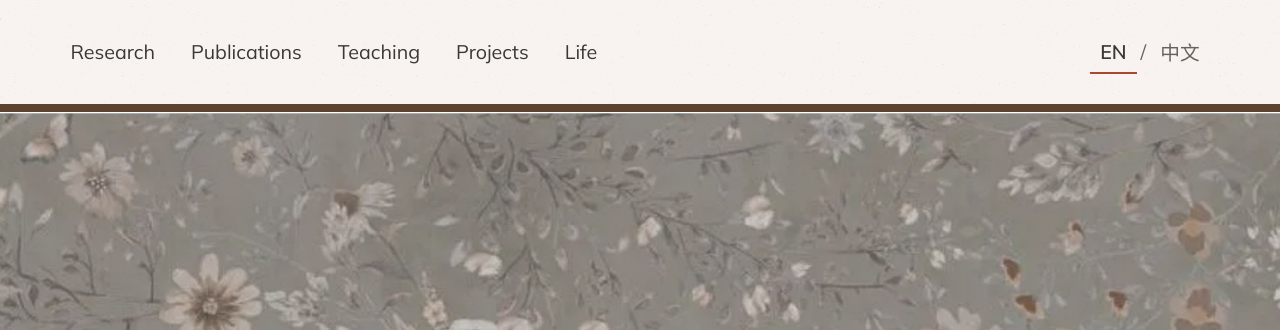
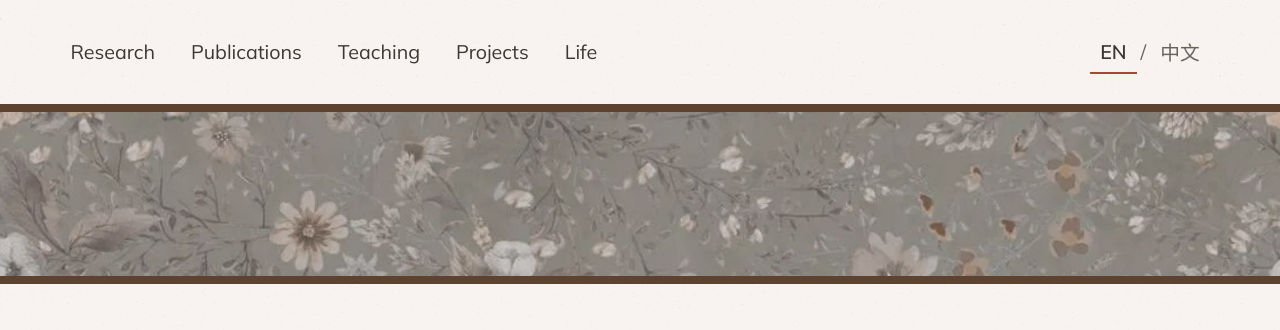
Before and after one commit to IONE3201/ione3201.github.io, a plain HTML site: page web/anyucheng/index.html in a window 1280 px wide. Shown: the top 330 px of the page. Drawn offline with nearby package versions, Linux system fonts and the light colour scheme.

Commit message:
Make the top banner shorter
Co-Authored-By: Claude Fable 5.2 <noreply@anthropic.com>
Claude-Session: https://claude.ai/code/session_018JBiZYXkG9BFBBaLP6bSJ8

```diff
--- a/web/anyucheng/index.html
+++ b/web/anyucheng/index.html
@@ -36,7 +36,7 @@ nav{display:flex;flex-wrap:wrap;align-items:center;justify-content:space-between
 .lang button[aria-pressed="true"]{color:var(--ink);font-weight:600;border-bottom-color:var(--cinnabar)}
 .lang .slash{color:var(--muted)}
 
-.banner{display:block;width:100%;height:clamp(170px,24vw,440px);object-fit:cover;border-top:8px solid var(--wood);border-bottom:8px solid var(--wood)}
+.banner{display:block;width:100%;height:clamp(110px,14vw,260px);object-fit:cover;border-top:8px solid var(--wood);border-bottom:8px solid var(--wood)}
 
 .hero{display:flex;flex-wrap:wrap;align-items:center;gap:40px clamp(40px,6vw,120px);padding:clamp(40px,5vw,88px) 0 clamp(56px,6vw,104px)}
 .hero-text{flex:999 1 520px;min-width:0;display:flex;flex-direction:column;gap:24px}
```
